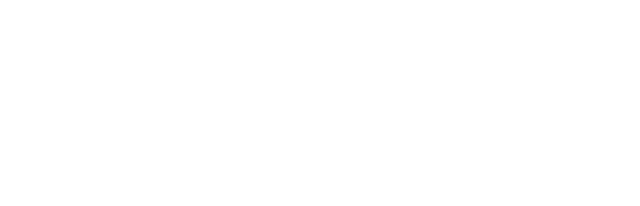
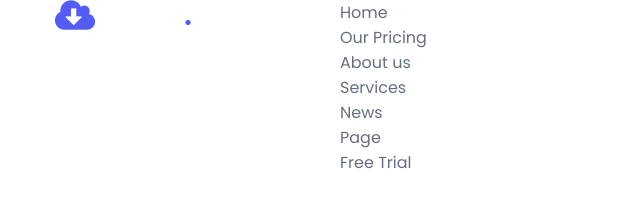
Before and after one commit to Toukir-Ahamed/Uzino---Website-Template, a plain HTML site: page HTML-AND-CSS/index.html in a window 1280 px wide. Shown: the whole page, without its empty margins (0-640 px from the left). Drawn offline with Linux system fonts and the light colour scheme.

Commit message:
Index and images added

```diff
--- a/HTML-AND-CSS/index.html
+++ b/HTML-AND-CSS/index.html
@@ -15,7 +15,35 @@
 </head>
 <body>
 
+    <!-- Header start -->
+    <header id="header">
+        <div class="container">
+            <div class="row">
+                <div class="col-3">
+                    <div class="logo">
+                        <a href=""><img src="images/logo.png" alt="Uzino"></a>
+                    </div>
+                </div>
 
+                <div class="col-9">
+                    <nav>
+                        <div class="menu">
+                            <ul>
+                                <li><a href="">Home</a></li>
+                                <li><a href="">Our Pricing</a></li>
+                                <li><a href="">About us</a></li>
+                                <li><a href="">Services</a></li>
+                                <li><a href="">News</a></li>
+                                <li><a href="">Page</a></li>
+                                <li><a href="" class="btn-primary">Free Trial</a></li>
+                            </ul>
+                        </div>
+                    </nav>
+                </div>
+            </div>
+        </div>
+    </header>
+    <!-- Header end -->
 
     <!-- All JS Here -->
     <script src="vendor/jquery.js"></script>
```
Also changed, not shown: HTML-AND-CSS/images/hero-img.png (added), HTML-AND-CSS/images/logo.png (added).
